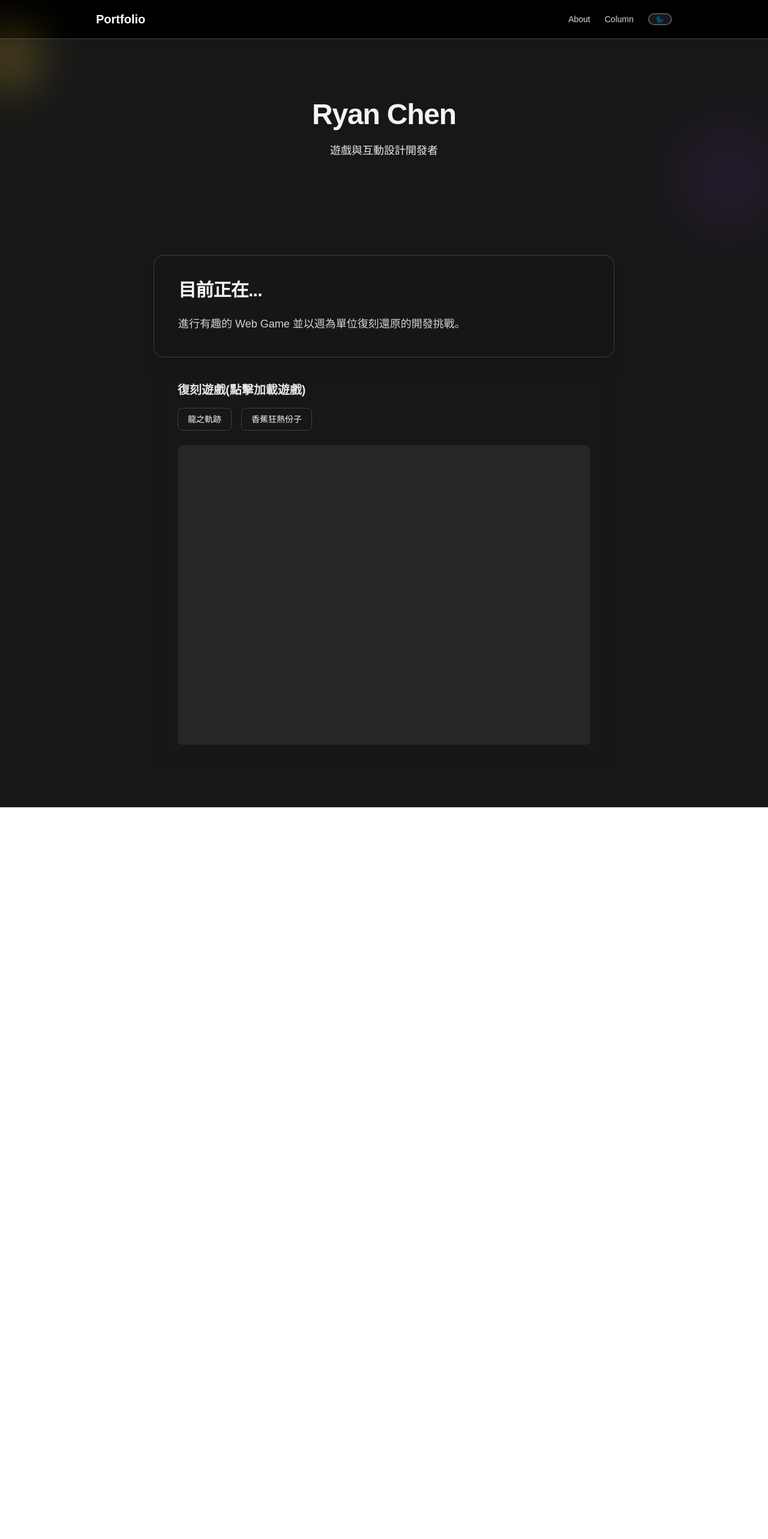
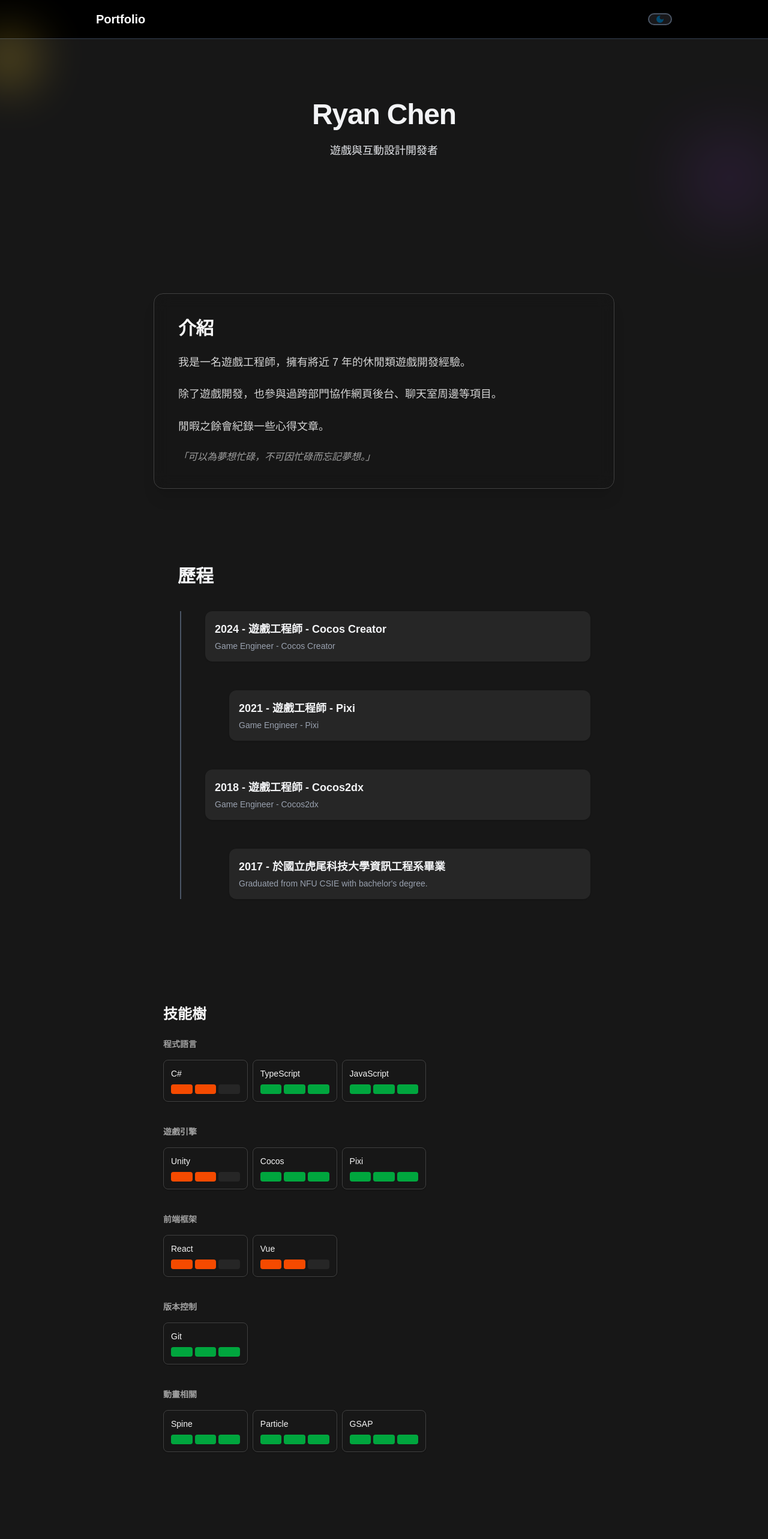
Before and after one commit to ryan9457/introduction, a Next.js app: page / in a window 1280 px wide. Shown: the top 2566 px of the page at 60% size. Before the commit the page ends 1346 px from the top, so only its background shows below. Built offline with nearby package versions, Linux system fonts and the light colour scheme.

Commit message:
fix: ui got offset in different device

```diff
--- a/src/app/about/skill-tree/page.tsx
+++ b/src/app/about/skill-tree/page.tsx
@@ -44,6 +44,7 @@ const skills: { category: string; items: Skill[] }[] = [
     items: [
       { name: 'Spine', level: Level.Advanced },
       { name: 'Particle', level: Level.Advanced },
+      { name: 'GSAP', level: Level.Advanced },
     ],
   },
 ];
@@ -56,21 +57,19 @@ const levelColor = [
 
 export default function SkillTree() {
   return (
-    <section className="max-w-5xl mx-auto px-4 py-16">
-      <h2 className="text-2xl font-bold mb-6 text-neutral-800 dark:text-neutral-100">
-        技能技能 Skill Overview
-      </h2>
+    <section className="max-w-3xl mx-auto px-4 py-16">
+      <h2 className="text-2xl font-bold mb-6 text-neutral-800 dark:text-neutral-100">技能樹</h2>
       <div className="space-y-10">
         {skills.map((group, idx) => (
           <div key={idx}>
             <h3 className="text-sm font-semibold text-neutral-500 dark:text-neutral-400 uppercase mb-4">
               {group.category}
             </h3>
-            <div className="grid grid-cols-2 sm:grid-cols-3 md:grid-cols-4 gap-4">
+            <div className="grid grid-cols-2 sm:grid-cols-3 md:grid-cols-5 gap-2">
               {group.items.map((skill, index) => (
                 <div
                   key={index}
-                  className="rounded-lg border border-neutral-200 dark:border-neutral-700 p-3 flex flex-col justify-between h-[90px] shadow-sm hover:shadow-md transition-shadow duration-200 bg-white/50 dark:bg-neutral-900/40"
+                  className="rounded-lg border border-neutral-200 dark:border-neutral-700 p-3 flex flex-col justify-between h-[70px] shadow-sm hover:shadow-md transition-shadow duration-200 bg-white/50 dark:bg-neutral-900/40"
                 >
                   <span className="text-sm font-medium text-neutral-800 dark:text-neutral-100">
                     {skill.name}
@@ -80,7 +79,7 @@ export default function SkillTree() {
                       return (
                         <div
                           key={step}
-                          className={`w-1/3 h-2 rounded-sm ${skill.level < index ? 'bg-neutral-200 dark:bg-neutral-800' : levelColor[skill.level]}`}
+                          className={`w-1/3 h-4 rounded-sm ${skill.level < index ? 'bg-neutral-200 dark:bg-neutral-800' : levelColor[skill.level]}`}
                         />
                       );
                     })}
--- a/src/app/about/timeline/page.tsx
+++ b/src/app/about/timeline/page.tsx
@@ -34,7 +34,7 @@ export default function Timeline() {
   const [_, setHovered] = useState<number | null>(null);
 
   return (
-    <section className="relative px-4 sm:px-10 py-16 bg-white dark:bg-neutral-900">
+    <section className="relative max-w-3xl mx-auto px-4 sm:px-10 py-16 bg-white dark:bg-neutral-900">
       <h2 className="text-2xl sm:text-3xl font-bold mb-10 text-gray-800 dark:text-gray-100">
         歷程
       </h2>
--- /dev/null
+++ b/src/app/challenge/page.tsx
@@ -0,0 +1,17 @@
+import Remaster from '../remaster/page';
+
+export default function Chanllenge() {
+  return (
+    <section className="relative bg-white dark:bg-neutral-900 px-6 py-10 md:py-16">
+      <div className="max-w-3xl mx-auto backdrop-blur-md bg-white/70 dark:bg-neutral-900/60 border border-neutral-200 dark:border-neutral-700 rounded-2xl shadow-xl p-8 md:p-10 space-y-6 transition-all">
+        <h1 className="text-3xl font-bold text-neutral-800 dark:text-neutral-100 tracking-tight">
+          目前正在...
+        </h1>
+        <p className="text-neutral-700 dark:text-neutral-300 text-lg leading-relaxed">
+          進行有趣的 Web Game 並以週為單位復刻還原的開發挑戰。
+        </p>
+        <Remaster />
+      </div>
+    </section>
+  );
+}
--- a/src/app/column/page.tsx
+++ b/src/app/column/page.tsx
@@ -6,38 +6,49 @@ type Article = {
   excerpt: string;
   slug: string;
   tags: string[];
+  release: boolean;
 };
 
 const articles: Article[] = [
-  // {
-  //   date: '2025-08-02',
-  //   title: 'Sprite Text',
-  //   excerpt: '解決 TMP_Text 無法為 Sprite Asset 調色的問題。',
-  //   slug: '/toolkit/sprite-auto-slicer',
-  //   tags: ['Unity'],
-  // },
-  // {
-  //   date: '2025-07-25',
-  //   title: 'Atlas Generator',
-  //   excerpt: '你還在一張一張把圖加進圖集裡嗎?也許你該試試看這個工具。',
-  //   slug: '/toolkit/sprite-auto-slicer',
-  //   tags: ['Unity'],
-  // },
+  {
+    date: '2025-08-02',
+    title: 'Sprite Text',
+    excerpt: '解決 TextMeshPro 無法為圖集調色的問題，也支援單圖設定。',
+    slug: '/',
+    tags: ['Unity'],
+    release: false,
+  },
+  {
+    date: '2025-07-26',
+    title: 'Audio Segment Extract',
+    excerpt: '支援一體式音效的片段播放',
+    slug: '/',
+    tags: ['Unity'],
+    release: false,
+  },
+  {
+    date: '2025-07-25',
+    title: 'Atlas Generator',
+    excerpt: '批量把圖加進圖集裡。',
+    slug: '/',
+    tags: ['Unity'],
+    release: false,
+  },
   {
     date: '2025-07-24',
     title: 'Sprite Auto Slicer',
     excerpt: '簡化繁瑣的匯圖裁切範圍的惱人問題。',
     slug: '/column/unity/sprite-auto-slicer',
     tags: ['Unity'],
+    release: true,
   },
 ];
 
 export default function Column() {
   return (
-    <div className="w-screen h-screen py-16 px-4 bg-white dark:bg-neutral-900">
-      <h2 className="text-3xl font-bold text-center text-gray-800 dark:text-white mb-12">
-        文章列表
-      </h2>
+    <div className="relative bg-white dark:bg-neutral-900 px-6 py-10 md:py-16">
+      <div className="max-w-3xl mx-auto backdrop-blur-md bg-white/70 dark:bg-neutral-900/60 border border-neutral-200 dark:border-neutral-700 rounded-2xl shadow-xl p-8 md:p-10 space-y-6 transition-all">
+        <h2 className="text-3xl font-bold  text-gray-800 dark:text-white mb-12">文章列表</h2>
         <div className="grid gap-6 md:grid-cols-2 lg:grid-cols-3 max-w-6xl mx-auto">
           {articles.map((article, i) => (
             <Link
@@ -45,15 +56,23 @@ export default function Column() {
               href={{
                 pathname: article.slug,
                 query: article,
-              hash: 'team', // 跳到指定區塊
               }}
-            className="group block p-5 border border-gray-200 dark:border-neutral-700 rounded-xl shadow-sm hover:shadow-md transition-shadow bg-neutral-50 dark:bg-neutral-800 hover:bg-white dark:hover:bg-neutral-700"
+              className={`group block p-5 border border-gray-200 dark:border-neutral-700 rounded-xl shadow-sm hover:shadow-md transition-shadow bg-neutral-50 dark:bg-neutral-800 hover:bg-white dark:hover:bg-neutral-700 ${
+                article.release
+                  ? 'pointer-events-auto'
+                  : 'pointer-events-none opacity-50 cursor-not-allowed'
+              }`}
             >
               <div className="text-sm text-gray-500 dark:text-gray-400 mb-2">{article.date}</div>
               <h3 className="text-xl font-semibold text-gray-800 dark:text-white group-hover:underline">
                 {article.title}
               </h3>
-            <p className="text-gray-600 dark:text-gray-300 mt-2 line-clamp-3">{article.excerpt}</p>
+              <p className="text-gray-600 dark:text-gray-300 mt-2 line-clamp-3">
+                {article.release ? '' : '(暫不開放閱讀)'}
+              </p>
+              <p className="text-gray-600 dark:text-gray-300 mt-2 line-clamp-3">
+                {article.excerpt}
+              </p>
               <div className="flex flex-wrap gap-2 pt-2">
                 {article.tags.map((tag, idx) => (
                   <span
@@ -68,5 +87,6 @@ export default function Column() {
           ))}
         </div>
       </div>
+    </div>
   );
 }
--- a/src/app/header/page.tsx
+++ b/src/app/header/page.tsx
@@ -4,16 +4,16 @@
 import Link from 'next/link';
 import ThemeToggle from './theme-toggle/page';
 
-const categories = [
-  { name: 'About', href: '/about' },
-  { name: 'Column', href: '/column' },
+const categories: { name: string; href: string }[] = [
+  // { name: 'About', href: '/about' },
+  // { name: 'Column', href: '/column' },
   // { name: 'Contact', href: '/contact' },
 ];
 
 export default function Header() {
   // const pathname = usePathname();
   return (
-    <header className="w-full border-b border-gray-200 dark:border-gray-700 bg-white dark:bg-black transition-colors duration-300">
+    <header className="min-w-screen border-b border-gray-200 dark:border-gray-700 bg-white dark:bg-black transition-colors duration-300">
       <div className="max-w-5xl mx-auto px-4 sm:px-6 lg:px-8 h-16 flex items-center justify-between">
         {/* LOGO 或站名 */}
         <Link href="/" className="text-xl font-bold text-gray-900 dark:text-white">
--- a/src/app/page.tsx
+++ b/src/app/page.tsx
@@ -1,6 +1,8 @@
 'use client';
 
-import Remaster from './remaster/page';
+import About from './about/page';
+import Chanllenge from './challenge/page';
+import Column from './column/page';
 
 export default function Home() {
   // redirect('/portfolio/dragon\'s-trail');
@@ -14,18 +16,9 @@ export default function Home() {
         <div className="absolute -top-4 -left-8 w-24 h-24 bg-amber-300 opacity-30 rotate-12 rounded-full blur-2xl" />
         <div className="absolute bottom-0 right-0 w-32 h-32 bg-purple-500 opacity-20 -rotate-12 rounded-full blur-3xl" />
       </section>
-      <section className="relative px-6 py-10 md:py-16">
-        <div className="max-w-3xl mx-auto backdrop-blur-md bg-white/70 dark:bg-neutral-900/60 border border-neutral-200 dark:border-neutral-700 rounded-2xl shadow-xl p-8 md:p-10 space-y-6 transition-all">
-          <h1 className="text-3xl font-bold text-neutral-800 dark:text-neutral-100 tracking-tight">
-            目前正在...
-          </h1>
-          <p className="text-neutral-700 dark:text-neutral-300 text-lg leading-relaxed">
-            進行有趣的 Web Game 並以週為單位復刻還原的開發挑戰。
-          </p>
-        </div>
-
-        <Remaster />
-      </section>
+      <About />
+      <Chanllenge />
+      <Column />
     </div>
   );
 }
--- a/src/app/remaster/page.tsx
+++ b/src/app/remaster/page.tsx
@@ -1,4 +1,5 @@
 'use client';
+
 import { useEffect, useRef, useState } from 'react';
 
 type GameProps = {
@@ -27,7 +28,7 @@ export default function Remaster() {
     const dir = `./game/${config.key}/Build`; // ✅ 改為根據 active 動態組合
     const script = document.createElement('script');
     script.src = `${dir}/Web.loader.js`; // 根據你的輸出路徑調整
-    script.onload = () => {
+    script.onload = async () => {
       const canvas = canvasRef.current;
       const div = divRef.current;
       if (!div || !canvas) return;
@@ -36,9 +37,15 @@ export default function Remaster() {
       const aspect = width / height;
       const targetWidth = aspect * div.clientHeight;
       canvas.style.width = `${targetWidth}px`;
-
       // eslint-disable-next-line @typescript-eslint/no-explicit-any
-      (window as any)
+      const instance = (window as any).unityInstance;
+      if (instance) {
+        await instance.Quit();
+        // eslint-disable-next-line @typescript-eslint/no-explicit-any
+        (window as any).unityInstance = null;
+      }
+      // eslint-disable-next-line @typescript-eslint/no-explicit-any
+      (window as any).unityInstance = await (window as any)
         .createUnityInstance(canvas, {
           dataUrl: `${dir}/Web.data`,
           frameworkUrl: `${dir}/Web.framework.js`,
@@ -46,9 +53,6 @@ export default function Remaster() {
           streamingAssetsUrl: `${dir}/../StreamingAssets`,
           productName: config.key || '',
           productVersion: config.version,
-        })
-        .then(() => {
-          console.log('Unity Instance loaded.');
         })
         .catch((err: Error) => {
           console.error('failed to load Unity Instance', err);
@@ -61,7 +65,7 @@ export default function Remaster() {
   }, [active]);
 
   return (
-    <section className="max-w-3xl mx-auto backdrop-blur-md p-8 md:p-10 space-y-6 transition-all">
+    <section className="bg-white dark:bg-neutral-900 backdrop-blur-md p-8 md:p-10 space-y-6 transition-all">
       <h2 className="text-xl font-semibold text-neutral-700 dark:text-neutral-200 mb-4">
         復刻遊戲(點擊加載遊戲)
       </h2>
```
Lines whose indentation alone changed are shown as unchanged.
